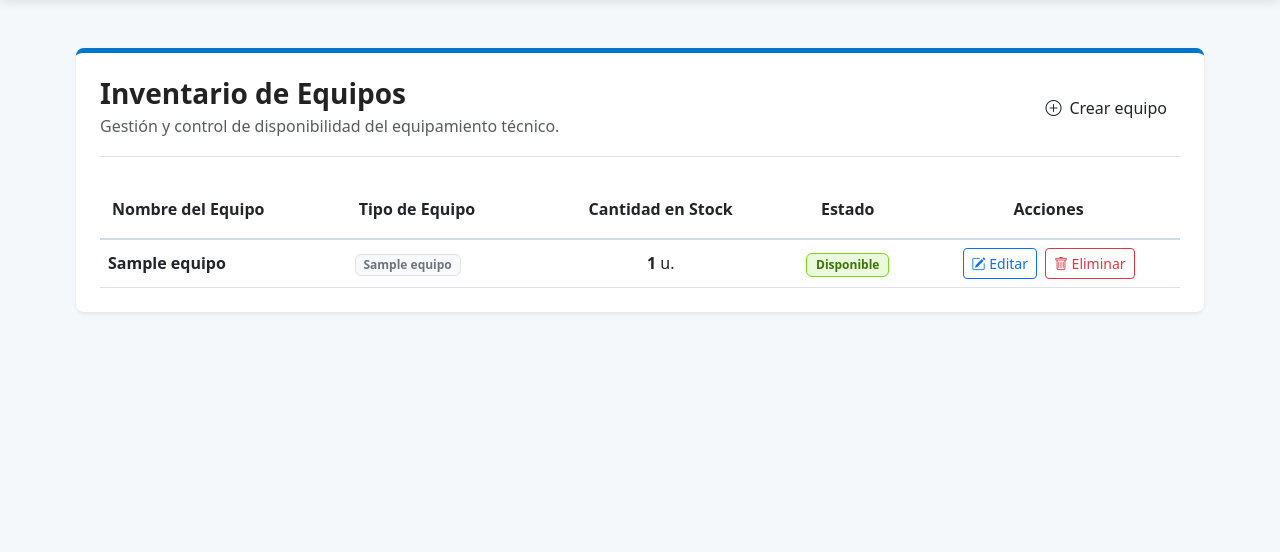
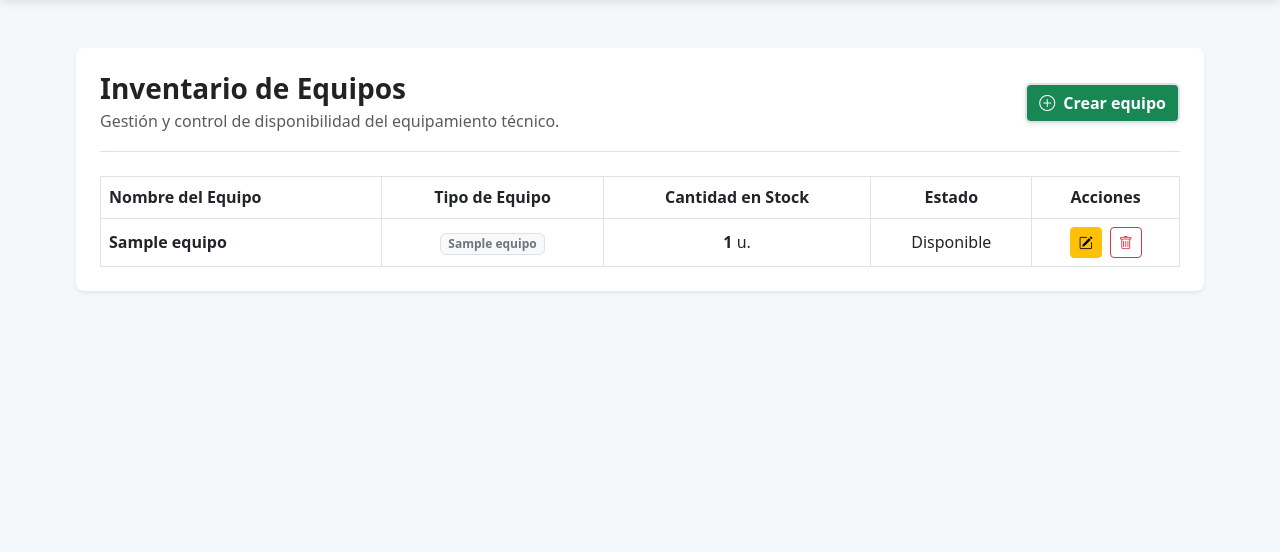
Before and after one commit to Facu-Alarcon/BD_Proyecto, a Django app: template infinito_sonido/templates/infinito_sonido/equipos/lista_equipos.html in a window 1280 px wide. Shown: the part 74-626 px from the top of the page. Run offline with Django 4.2, Linux system fonts and the light colour scheme; the template is opened without the code that fills it: values that come from a table or form of the project are taken from there, others are empty; tables that the repository leaves empty hold one stand-in row (values such as "Sample post").

Commit message:
Cambios en el template y static
form_equipos.css se convirtio en componentes.css (Para todos los form). Modificaciones en templates equipos (create y lista html)

```diff
--- a/infinito_sonido/static/infinito_sonido/style/equipos_form.css
+++ /dev/null
@@ -1,43 +0,0 @@
-/* =========================================
-   ESTILOS ADICIONALES PARA TABLAS Y BADGES
-   ========================================= */
-
-.border-top-primary {
-    border-top: 5px solid var(--color-primary, #0077c8);
-}
-
-.table-custom-header {
-    background-color: #eaf3fa;
-    color: var(--color-primary-dark, #004d80);
-}
-
-.table-custom-header th {
-    font-weight: 600;
-    padding: 1rem 0.75rem;
-    border-bottom: 2px solid #d0dce5;
-}
-
-/* Badges personalizados de Estado */
-.badge-disponible {
-    background-color: #eaf8dc;
-    color: #3b7508;
-    border: 1px solid #78d61b;
-    font-weight: 600;
-    padding: 0.4em 0.75em;
-}
-
-.badge-en-uso {
-    background-color: #fff8e1;
-    color: #b78103;
-    border: 1px solid #ffe082;
-    font-weight: 600;
-    padding: 0.4em 0.75em;
-}
-
-.badge-reparacion {
-    background-color: #fde8e8;
-    color: #c81e1e;
-    border: 1px solid #f8b4b4;
-    font-weight: 600;
-    padding: 0.4em 0.75em;
-}
--- a/infinito_sonido/templates/infinito_sonido/equipos/create_equipos.html
+++ b/infinito_sonido/templates/infinito_sonido/equipos/create_equipos.html
@@ -11,8 +11,8 @@
 
     <!-- CSS Base / Global -->
     <link rel="stylesheet" href="{% static 'infinito_sonido/style/style.css' %}">
-    <!-- CSS Específico del Formulario -->
-    <link rel="stylesheet" href="{% static 'infinito_sonido/style/equipos_form.css' %}">
+    <!-- CSS Global para Formularios y Tablas -->
+    <link rel="stylesheet" href="{% static 'infinito_sonido/style/estilos_componentes.css' %}">
 </head>
 <body>
 
--- a/infinito_sonido/templates/infinito_sonido/equipos/lista_equipos.html
+++ b/infinito_sonido/templates/infinito_sonido/equipos/lista_equipos.html
@@ -11,10 +11,10 @@
     <!-- Iconos de Bootstrap (opcional, para botones más visuales) -->
     <link rel="stylesheet" href="https://cdn.jsdelivr.net/npm/bootstrap-icons@1.11.0/font/bootstrap-icons.css">
 
-    <!-- CSS General del Sistema -->
-    <link rel="stylesheet" href="{% static 'infinito_sonido/css/style.css' %}">
-    <!-- CSS Específico de Formularios y Tablas -->
-    <link rel="stylesheet" href="{% static 'infinito_sonido/css/equipos_form.css' %}">
+    <!-- CSS Base / Global -->
+    <link rel="stylesheet" href="{% static 'infinito_sonido/style/style.css' %}">
+    <!-- CSS Global para Formularios y Tablas -->
+    <link rel="stylesheet" href="{% static 'infinito_sonido/style/estilos_componentes.css' %}">
 </head>
 <body>
 
@@ -56,8 +56,8 @@
                     <p class="text-muted mb-0">Gestión y control de disponibilidad del equipamiento técnico.</p>
                 </div>
                 <div>
-                    <!-- Botón Crear Equipo arriba a la derecha -->
-                    <a href="{% url 'createEquipos' %}" class="btn btn-primary-custom d-inline-flex align-items-center gap-2">
+                    <!-- Reemplazá el botón Crear Equipo por este -->
+                    <a href="{% url 'createEquipos' %}" class="btn btn-success text-white border border-2 shadow-sm fw-bold d-inline-flex align-items-center gap-2">
                         <i class="bi bi-plus-circle"></i>
                         <span>Crear equipo</span>
                     </a>
@@ -66,11 +66,11 @@
 
             <!-- Tabla Semántica y Responsive -->
             <div class="table-responsive">
-                <table class="table table-hover align-middle mb-0">
+                <table class="table table-hover table-bordered align-middle mb-0">
                     <thead class="table-custom-header">
                         <tr>
                             <th scope="col">Nombre del Equipo</th>
-                            <th scope="col">Tipo de Equipo</th>
+                            <th scope="col" class="text-center">Tipo de Equipo</th>
                             <th scope="col" class="text-center">Cantidad en Stock</th>
                             <th scope="col" class="text-center">Estado</th>
                             <th scope="col" class="text-center">Acciones</th>
@@ -85,7 +85,7 @@
                                 </td>
 
                                 <!-- Nombre del Tipo de Equipo (FK resuelta) -->
-                                <td>
+                                <td class="text-center">
                                     <span class="badge bg-light text-secondary border">
                                         {{ equipo.id_tipoeq.nombre_tipoeq }}
                                     </span>
@@ -99,11 +99,11 @@
                                 <!-- Estado con Badge de Color -->
                                 <td class="text-center">
                                     {% if equipo.estado_equipo == 'DISPONIBLE' %}
-                                        <span class="badge badge-disponible">Disponible</span>
+                                        <span class="badge-disponible">Disponible</span>
                                     {% elif equipo.estado_equipo == 'EN_USO' %}
-                                        <span class="badge badge-en-uso">En uso</span>
+                                        <span class="badge-en-uso">En uso</span>
                                     {% elif equipo.estado_equipo == 'EN_REPARACION' %}
-                                        <span class="badge badge-reparacion">En reparación</span>
+                                        <span class="badge-reparacion">En reparación</span>
                                     {% else %}
                                         <span class="badge bg-secondary">{{ equipo.get_estado_equipo_display }}</span>
                                     {% endif %}
@@ -112,14 +112,14 @@
                                 <!-- Apartado de Acciones: Editar y Eliminar -->
                                 <td class="text-center">
                                     <div class="d-inline-flex gap-2">
-                                        <!-- Botón Editar -->
-                                        <a href="#" class="btn btn-sm btn-outline-primary" title="Editar Equipo">
-                                            <i class="bi bi-pencil-square"></i> Editar
+                                        <!-- Botón Editar (Amarillo) -->
+                                        <a href="#" class="btn btn-sm btn-warning fw-semibold" title="Editar Equipo">
+                                            <i class="bi bi-pencil-square"></i>
                                         </a>
 
-                                        <!-- Botón Eliminar -->
+                                        <!-- Botón Eliminar (Rojo - Se mantiene) -->
                                         <a href="#" class="btn btn-sm btn-outline-danger" title="Eliminar Equipo">
-                                            <i class="bi bi-trash"></i> Eliminar
+                                            <i class="bi bi-trash"></i>
                                         </a>
                                     </div>
                                 </td>
```
Also changed, not shown: infinito_sonido/static/infinito_sonido/style/componentes.css (added, +140 -0 lines).
